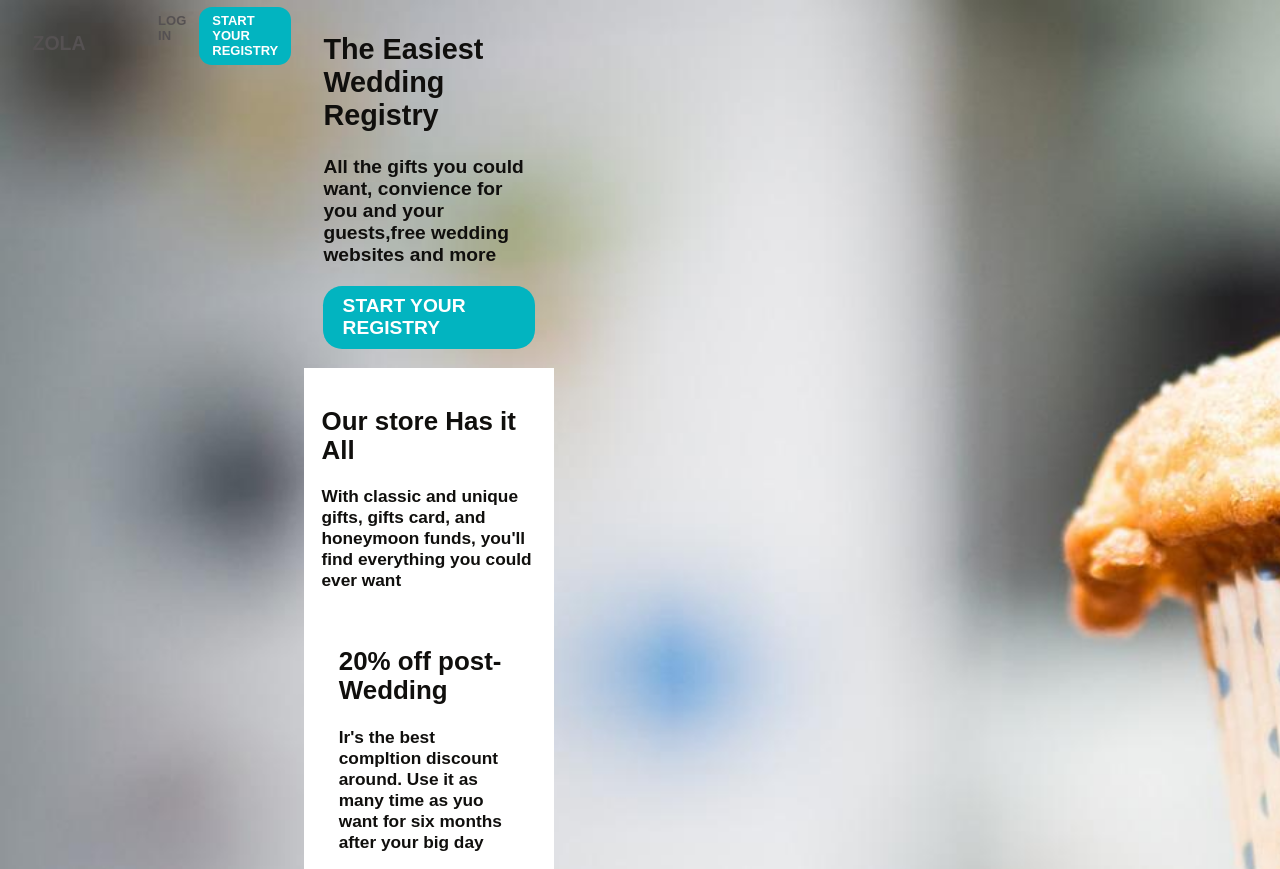
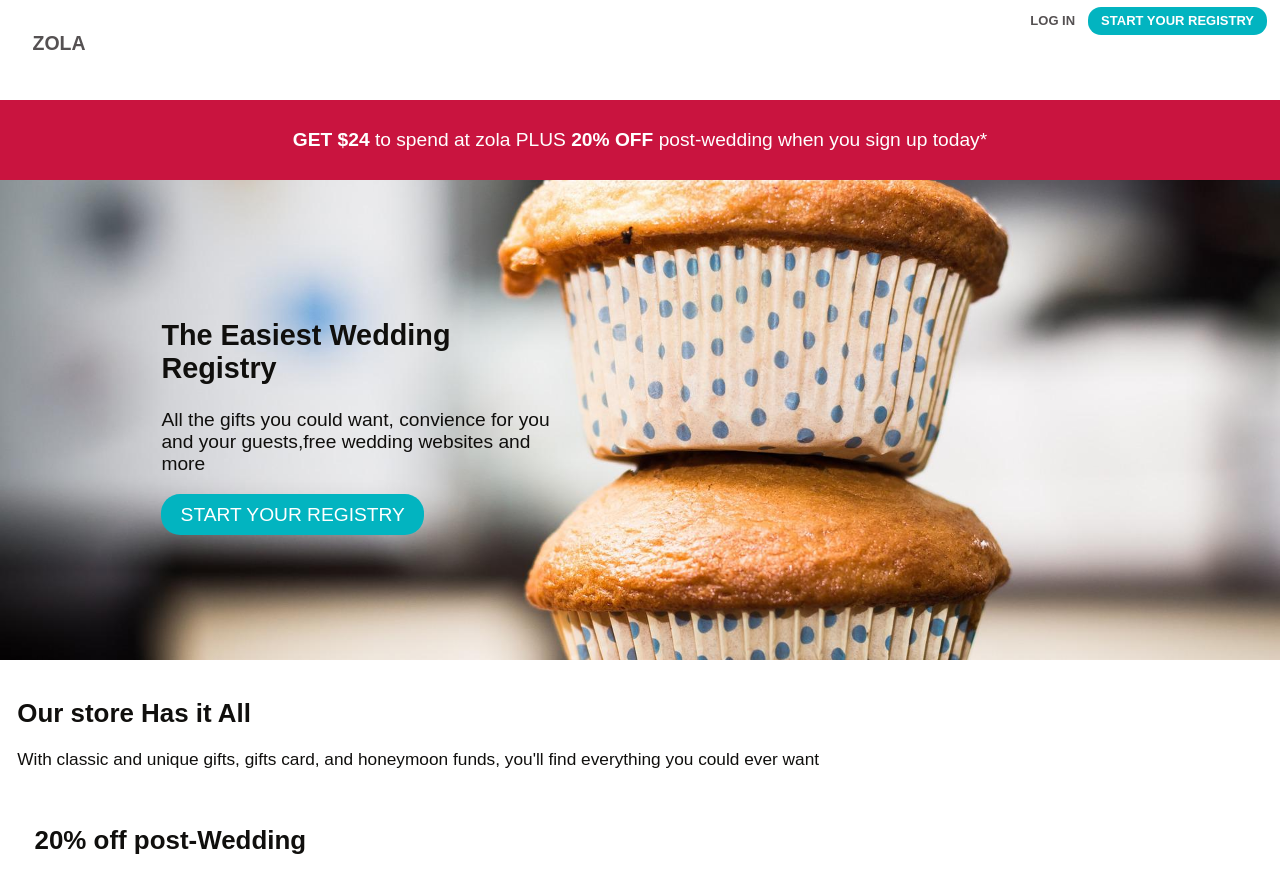
Before and after one commit to rrremedan/p8-Landing-page-project-, a plain HTML site: page Index.html in a window 1280 px wide. Shown: the top 869 px of the page. Drawn offline with Linux system fonts and the light colour scheme.

Commit message:
finising final things

```diff
--- a/Index.html
+++ b/Index.html
@@ -21,13 +21,13 @@
               </ul>
         </nav>
         <section id="sign-up-discount">
-            <p><b>get $24</b> <b> to spend at zola PLUS
-            </b>20% off <b> post-wedding when you
+            <p><b>get $24</b> to spend at zola PLUS
+            <b>20% off</b> post-wedding when you
             sign up today*</p>
         </section>
         <section id="tagline">
             <h1>The Easiest Wedding Registry</h1>
-            <P>All the gifts you could want, convience for you and your guests,free wedding websites and more</P>
+            <p>All the gifts you could want, convience for you and your guests,free wedding websites and more</p>
 
             <div><a class="button primary" href="#">Start your Registry</a></div>
         </section>
--- a/style.css
+++ b/style.css
@@ -44,6 +44,8 @@ a.button.primary {
     justify-content: space-between;
     padding: 0.5em 1em;
     font-size: small;
+    background-color: white;
+    grid-area: nav;
 }
 #hero nav ul {
     list-style-type: none;
@@ -113,8 +115,8 @@ footer {
 @media only screen and ( min-width: 600px) {
     #hero {
         background-image: url('PICTURE/muffins-ge77e97513_1920.jpg');
-        background-size: cover;
-        background-position: -750px 100px;
+        background-size: contain;
+        background-position: right 150px;
         display: grid;
         grid-template-columns: 1fr 1fr 2fr 2fr 2fr 1fr;
         grid-template-rows:
@@ -123,7 +125,7 @@ footer {
             minmax(50vh,60vh)
             auto;
         grid-template-areas:
-        ". nav nav nav nav ."
+        "nav nav nav nav nav nav"
         "discnt discnt discnt discnt discnt discnt"
         ". tag tag . . ."
         'prod prod prod prod prod prod ';
@@ -135,11 +137,12 @@ footer {
 }
 @media only screen and (min-width:900px) {
     #hero {
-        background-position: -550px 100px;
+        background-position: right 100px;
     }
 }
 @media only screen and (min-width: 1100px) {
     #hero {
-        background-position: bottom left;
+        background-position: bottom right;
+        background-position: right top;
     }
 }
```
